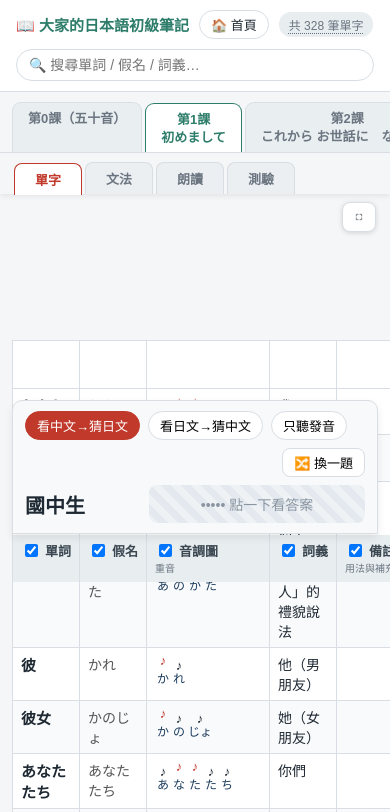
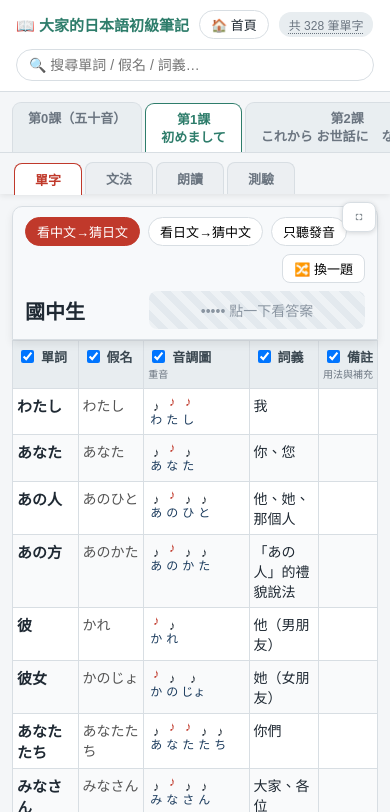
Before and after one commit to RobinYBWang/japanese-notes, a plain HTML site: page minna-notes.html in a window 390 px wide. Shown: the top 812 px of the page. Drawn offline with Linux system fonts and the light colour scheme.

Commit message:
修正手機版排版：移除 .wrap overflow-x:auto（會使 sticky 失效），改為表格自適應寬度

```diff
--- a/minna-notes.html
+++ b/minna-notes.html
@@ -276,7 +276,14 @@
   .mhint{font-size:12px;color:var(--sub);line-height:1.6}
   #toast{position:fixed;left:50%;bottom:26px;transform:translateX(-50%);background:#2b3a42;color:#fff;padding:9px 18px;border-radius:20px;font-size:13px;opacity:0;pointer-events:none;transition:.25s;z-index:200}
   #toast.show{opacity:1}
-  @media(max-width:600px){h1{font-size:15px}.wrap{overflow-x:auto}}
+  @media(max-width:600px){
+    h1{font-size:15px}
+    /* 手機版：表格自適應寬度（不可用 overflow-x:auto，會讓 sticky 失效） */
+    #panel-vocab table,#alltable{table-layout:auto!important;width:100%!important}
+    #panel-vocab #cg col,#allcg col{width:auto!important}
+    #panel-vocab td,#panel-vocab th,#alltable td,#alltable th{padding:6px 4px}
+    td.panote,th.panote{white-space:normal}
+  }
   /* ===== 發佈版（唯讀）===== */
   #add,#save,#zen-add,#zen-save,#bulkbar,.hint,
   th.col-drag,th.col-chk,td.drag,td.col-chk{display:none!important}
```
